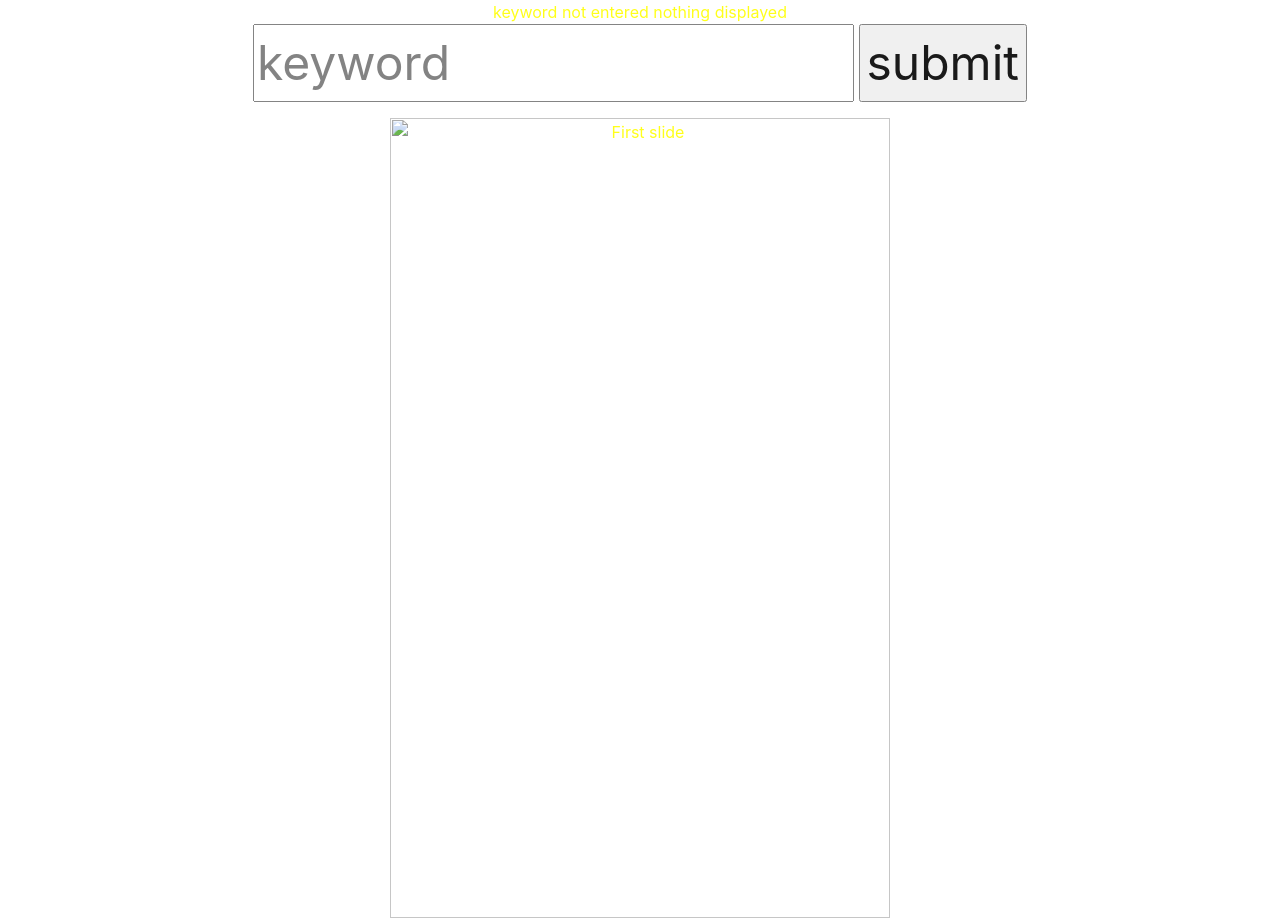
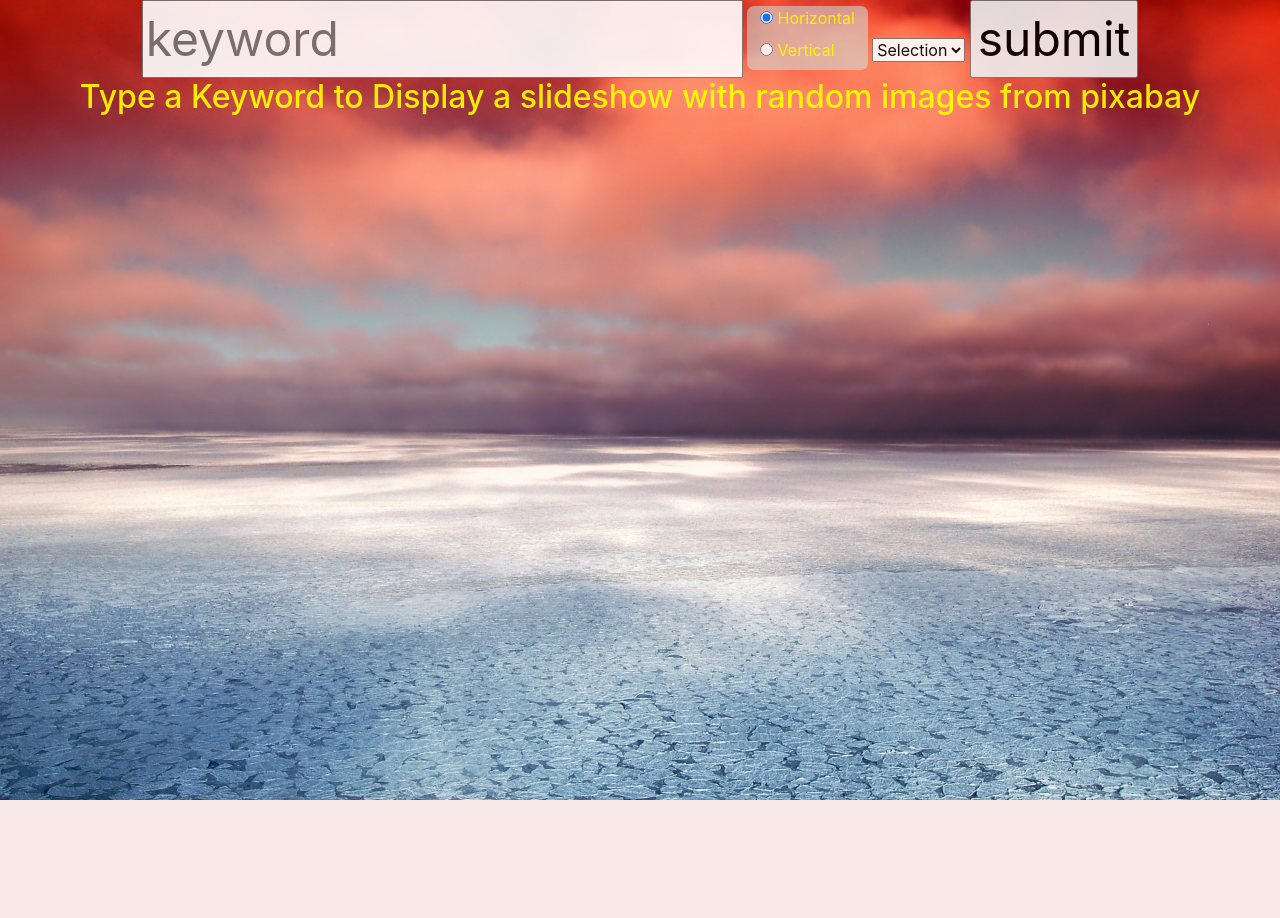
Before and after one commit to massamuel/cst352, a PHP site: page /labs/lab4/index.php?layout=Horizontal in a window 1280 px wide. After the commit the page ends 800 px from the top, so only its background shows below. Run offline with PHP 8.4, Linux system fonts and the light colour scheme; data that the repository does not hold is empty.

Commit message:
adding lab4

```diff
--- a/labs/lab4/index.php
+++ b/labs/lab4/index.php
@@ -1,27 +1,40 @@
 <?php
-    $backgroundImage = "Slider/img/sea.jpg";
+    $randomBackground = "Slider/img/sea.jpg";
     if(isset($_GET['keyword'])) {
+
+
+        $layout = "horizontal";
+        if(isset($_GET['layout'])) {
+          $layout = $_GET['layout'];
+        }
 
         include 'Slider/api/pixabayAPI.php';
 
         $keyword = $_GET['keyword'];
 
-        $imageURLs = getImageURLs($keyword);
+        if(!empty($_GET['Category']))
+        {
+          $keyword = $_GET['Category'];
+          // echo "You Selected: ". $value. " ";
+        }
 
-        $randomIndex = array_rand($imageURLs);
+        $imageURLs = getImageURLs($keyword, $layout);
 
-        $randomBackground = $imageURLs[$randomIndex];
+        // $randomIndex = array_rand($imageURLs);
+
+        $randomBackground = $imageURLs[array_rand($imageURLs)];
 
 
 
         //print_r($imageURLs);
-        echo $keyword;
+        echo "Layout Selected: ". $layout;
+
         shuffle($imageURLs);
     }
-    if(empty($_GET['keyword']))
-    {
-        echo "keyword not entered nothing displayed";
-    }
+    // if(empty($_GET['keyword']))
+    // {
+    //     echo "keyword not entered nothing displayed";
+    // }
 
 ?>
 
@@ -35,7 +48,15 @@
 
 
         <style>
-
+            #radioButtons {
+              display: inline-block;
+              display: inline-block;
+              text-align: left;
+              background-color: #cbe8e894;
+              padding-left: 1%;
+              padding-right: 1%;
+              border-radius: 7px;
+            }
 
             body {
                 background-image: url(<?= $randomBackground ?>);
@@ -57,29 +78,77 @@
 
 
 
+
         <form method = "GET">
-            <input type="text" placeholder="keyword" size="15" name="keyword">
+            <input type="text" placeholder="keyword" size="15" name="keyword" value="">
+            <div id="radioButtons">
+              <input type="radio" id="lhorizontal" name="layout" value="Horizontal"
+
+              <?php
+                if($_GET['layout'] == "Horizontal")
+                {
+                  echo "checked";
+                }
+              ?>>
+
+
+              <label for="Horizontal"></label><label for="lhorizontal">Horizontal</label>
+              <br/>
+
+              <input type="radio" id="lvertical" name="layout" value="Vertical"
+              <?=(($_GET['layout'] == "Vertical")? "checked": "")?> >
+              <label for="Vertical"></label><label for="lvertical">Vertical</label>
+            </div>
+
+            <select name = "Category">
+                <option value="">Selection</option>
+                <option>Sea</option>
+                <option>Forest</option>
+                <option>Mountain</option>
+                <option>Snow</option>
+                <option>Sky</option>
+            </select>
+
             <input type="submit" name="submitbtn" value="submit">
         </form>
 
+        <?php
 
+        if(isset($keyword) && !empty($keyword))
+        {
+
+        ?>
+
+        <br/>
 
         <div id="carouselExampleIndicators" class="carousel slide" data-ride="carousel">
           <ol class="carousel-indicators">
-            <li data-target="#carouselExampleIndicators" data-slide-to="0" class="active"></li>
-            <li data-target="#carouselExampleIndicators" data-slide-to="1"></li>
-            <li data-target="#carouselExampleIndicators" data-slide-to="2"></li>
+            <!--<li data-target="#carouselExampleIndicators" data-slide-to="0" class="active"></li>-->
+            <?php
+              for($i = 0; $i < 10; $i++)
+              {
+                echo $i == 0 ? "<li data-target=\"#carouselExampleIndicators\" data-slide-to=\"$i\" class=\"active\"></li>" : "<li data-target='#carouselExampleIndicators' data-slide-to='$i'></li>";
+
+              }
+
+            ?>
+
           </ol>
           <div class="carousel-inner">
+
             <div class="carousel-item active">
               <img class="d-block w-100" src="<?= $imageURLs[0]?>" alt="First slide">
             </div>
-            <div class="carousel-item">
-              <img class="d-block w-100" src="<?= $imageURLs[1]?>" alt="Second slide">
-            </div>
-            <div class="carousel-item">
-              <img class="d-block w-100" src="<?= $imageURLs[2]?>" alt="Third slide">
-            </div>
+            <?php
+              for($i = 1; $i < 10; $i++)
+              {
+              echo "<div class=\"carousel-item\">";
+              echo "<img class=\"d-block w-100\" src=\"" .$imageURLs[$i]."\" alt=\"Second slide\">";
+              echo "</div>";
+              }
+
+            ?>
+
           </div>
           <a class="carousel-control-prev" href="#carouselExampleIndicators" role="button" data-slide="prev">
             <span class="carousel-control-prev-icon" aria-hidden="true"></span>
@@ -93,6 +162,22 @@
 
 
 
+
+        <?php
+
+        }
+        else
+        {
+
+        echo "<h2>Type a Keyword to Display a slideshow with random images from pixabay</>";
+
+        }
+
+
+      ?>
+
+
+
         <script src="https://ajax.googleapis.com/ajax/libs/jquery/3.3.1/jquery.min.js"></script>
         <script src="https://maxcdn.bootstrapcdn.com/bootstrap/4.1.3/js/bootstrap.min.js"></script>
     </body>
```
Also changed, not shown: hw/homework3/hw3.php (added, +28 -0 lines), labs/lab4/new.php (+8 -0 lines), pracrtice/Zodiac.php (added, +100 -0 lines), pracrtice/tablePhp.php (added, +87 -0 lines), hw/homework3/css/styles.css (added), pracrtice/img/dog.png (added), pracrtice/img/dragon.png (added), pracrtice/img/goat.png (added), pracrtice/img/horse.png (added), pracrtice/img/monkey.png (added), pracrtice/img/ox.png (added), pracrtice/img/pig.png (added), pracrtice/img/rabbit.png (added), pracrtice/img/rat.png (added), 3 more files.
